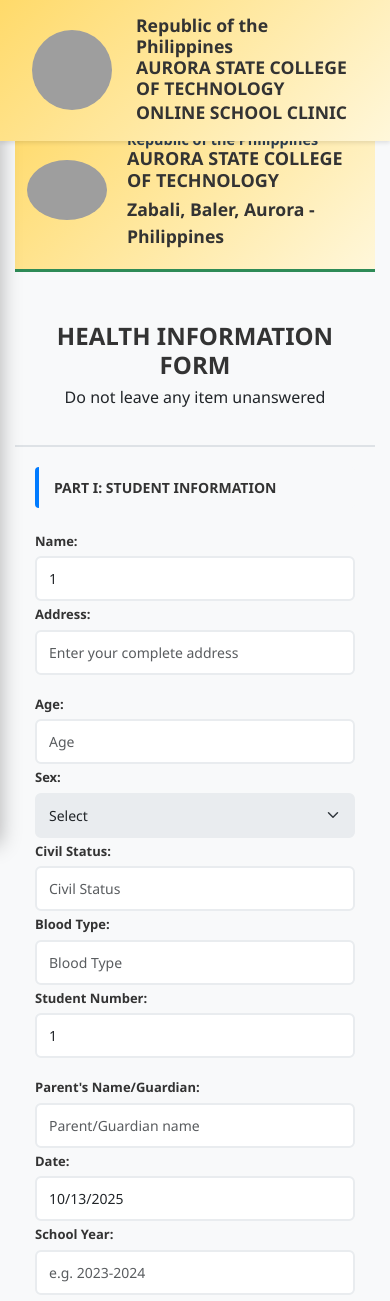
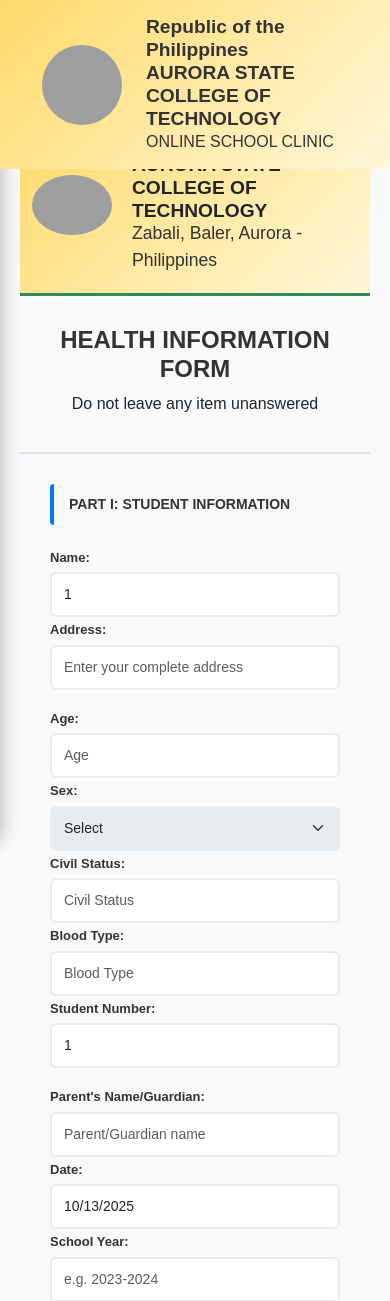
Before and after one commit to M-SudoX/Ascot-School-Clinic, a PHP site: page /update_profile.php in a window 390 px wide. Shown: the top 1301 px of the page. Run offline with PHP 8.4, Linux system fonts and the light colour scheme; the visitor is signed in with stand-in values (Sample User, id 1); data that the repository does not hold is empty; grey boxes are pictures that could not be loaded.

Commit message:
change the css

```diff
--- a/assets/css/update_profile.css
+++ b/assets/css/update_profile.css
@@ -1,4 +1,4 @@
-/* Update Profile Styles with Fixed, Scrollable Sidebar */
+/* === GLOBAL RESET === */
 * {
     margin: 0;
     padding: 0;
@@ -7,25 +7,20 @@
 
 body {
     background-color: #f8f9fa;
-    font-family: 'Segoe UI', Tahoma, Geneva, Verdana, sans-serif;
+    font-family: 'Poppins', sans-serif;
     overflow-x: hidden;
 }
 
-/* Prevent scroll when sidebar is open on mobile */
-body.no-scroll {
-    overflow: hidden;
-}
-
-/* Header Styles */
+/* === HEADER === */
 .header {
     background: linear-gradient(135deg, #ffda6a, #fff7da);
-    padding: 15px 20px;
-    box-shadow: 0 2px 4px rgba(0,0,0,0.1);
+    color: #fff;
+    padding: 15px 30px;
     position: fixed;
     top: 0;
     left: 0;
     width: 100%;
-    z-index: 1100;
+    z-index: 1000;
 }
 
 .logo-img {
@@ -35,188 +30,108 @@ body.no-scroll {
     border-radius: 50%;
 }
 
-.college-info h4 {
+.college-info h4, .college-info p {
+    margin: 0;
     color: #333;
-    margin: 0;
-    font-weight: bold;
-    font-size: 1.1rem;
-    line-height: 1.2;
+    font-size: 16px;
 }
 
-.college-info h3 {
-    font-size: 18px;
-    font-weight: 700;
-    color: #333;
-    margin-bottom: 2px;
-}
-
-.college-info p {
-    color: #333;
-    margin: 0;
-    font-size: 1.1em;
-    font-weight: bold;
-}
-
-/* Main Container */
+/* === MAIN CONTAINER === */
 .main-container {
     min-height: calc(100vh - 90px);
     position: relative;
     margin-top: 100px;
 }
 
-.span {
-    font-size: 10px;
-}
-
-/* Sidebar Styles */
+/* === SIDEBAR (MATCHED TO DASHBOARD) === */
 .sidebar {
     position: fixed;
-    top: 100px; /* aligns below header */
+    top: 100px;
     left: 0;
-    width: 250px;
-    height: calc(100vh - 100px); /* full height minus header */
+    width: 220;
+    height: calc(100vh - 100px);
     background-color: #f1f3f6;
     padding: 20px 0;
     border-right: 1px solid #dee2e6;
     display: flex;
     flex-direction: column;
     justify-content: space-between;
-    overflow: hidden; /* prevents sidebar scrolling */
+    overflow: hidden;
     z-index: 900;
+    border-radius: 0 15px 15px 0;
 }
 
-/* Mobile Sidebar Positioning */
-@media (max-width: 767px) {
-    .sidebar {
-        transform: translateX(-100%);
-        width: 280px;
-        height: 100vh;
-        top: 0;
-        background-color: #fff;
-        box-shadow: 0 0 20px rgba(0,0,0,0.3);
-        padding-top: 20px;
-    }
-
-    .sidebar.show {
-        transform: translateX(0);
-    }
-}
-
-/* Sidebar Close Button */
-.sidebar-close {
-    position: absolute;
-    top: 15px;
-    right: 15px;
-    z-index: 1051;
-}
-
-.sidebar-close .btn {
-    padding: 8px;
-    color: #666;
-    border: none;
-    background: transparent;
-    font-size: 1.2rem;
-}
-
-.sidebar-close .btn:hover {
-    color: #333;
-    background-color: rgba(0,0,0,0.1);
-    border-radius: 4px;
-}
-
-/* Navigation Header */
-.nav-header {
-    padding: 20px 25px 10px 25px;
-    border-bottom: 1px solid #e9ecef;
-    margin-bottom: 10px;
-}
-
-.nav-header h6 {
-    font-size: 11px;
-    font-weight: 700;
-    color: #6c757d;
-    text-transform: uppercase;
-    letter-spacing: 1px;
-    margin-bottom: 0;
-}
-
-/* Navigation */
+/* Sidebar Links */
 .nav {
     padding: 10px 0 20px 0;
 }
 
 .nav-link {
-    color: #000000;
+    color: #333;
     padding: 15px 25px;
-    border: none;
     font-weight: 500;
     text-decoration: none;
-    transition: all 0.3s ease;
-    border-left: 4px solid transparent;
     display: flex;
     align-items: center;
     font-size: 18px;
-}
-
-.nav-link:hover {
-    background-color: #f8f9fa;
-    color: #333;
-    border-left-color: #ffda6a;
-    text-decoration: none;
-}
-
-.nav-link.active {
-    font-size: 18px;
-    background-color: #f5f5f5;
-    color: #333;
-    border-left-color: #ffda6a;
-    font-weight: 600;
+    border-left: 4px solid transparent;
+    transition: all 0.3s ease;
 }
 
 .nav-link i {
     margin-right: 12px;
     width: 18px;
+    text-align: center;
     font-size: 16px;
-    text-align: center;
 }
 
-/* Nav Divider */
+.nav-link:hover {
+    background-color: #778899;
+    color: #fff;
+    border-radius: 8px;
+    font-size: 16px;
+}
+
+.nav-link.active {
+    padding: 12px 20px;
+    font-weight: 500;
+    text-decoration: none;
+    display: flex;
+    align-items: center;
+    gap: 10px;
+    font-size: 16px;
+}
+
+/* Divider */
 .nav-divider {
     height: 1px;
-    background-color: #e9ecef;
+    background-color: #dee2e6;
     margin: 15px 25px;
 }
 
 /* Logout Link */
 .logout-link {
-    color: #FF0000 !important;
-    margin-top: 10px;
+    color: #ff0000 !important;
+    font-weight: 600;
 }
 
 .logout-link:hover {
     background-color: #f8d7da !important;
     color: #721c24 !important;
-    border-left-color: #dc3545 !important;
+    border-radius: 8px;
 }
 
-/* Main Content */
+/* === MAIN CONTENT === */
 .main-content {
-    margin-left: 280px; /* ✅ same width as sidebar */
+    margin-left: 280px;
     padding: 30px;
     overflow-y: auto;
     height: calc(100vh - 100px);
+    background-color: #f8f9fa;
     transition: margin-left 0.3s ease-in-out;
 }
 
-@media (max-width: 767px) {
-    .main-content {
-        margin-left: 0;
-        padding: 15px;
-        height: auto;
-    }
-}
-
-/* Form Header */
+/* === FORM HEADER === */
 .form-header {
     background: linear-gradient(135deg, #ffda6a, #fff7de);
     padding: 20px;
@@ -233,13 +148,6 @@ body.no-scroll {
     margin-right: 20px;
 }
 
-.header-text h5 {
-    font-size: 14px;
-    font-weight: 600;
-    color: #333;
-    margin-bottom: 2px;
-}
-
 .header-text h4 {
     font-size: 18px;
     font-weight: 700;
@@ -253,7 +161,7 @@ body.no-scroll {
     margin-bottom: 0;
 }
 
-/* Form Container */
+/* === FORM CONTAINER === */
 .form-container {
     background-color: #fff;
     border-radius: 12px;
@@ -272,10 +180,10 @@ body.no-scroll {
     font-size: 24px;
     font-weight: 700;
     color: #333;
-    margin-bottom: 5px;
+    margin-top: -20px;
 }
 
-/* Form Section */
+/* === FORM SECTIONS === */
 .form-section {
     padding: 30px;
 }
@@ -291,7 +199,7 @@ body.no-scroll {
     border-radius: 4px;
 }
 
-/* Form Controls */
+/* === FORM INPUTS === */
 .form-label {
     font-weight: 600;
     color: #333;
@@ -299,7 +207,8 @@ body.no-scroll {
     margin-bottom: 5px;
 }
 
-.form-control, .form-select {
+.form-control,
+.form-select {
     border: 2px solid #e9ecef;
     border-radius: 6px;
     padding: 10px 12px;
@@ -308,12 +217,13 @@ body.no-scroll {
     background-color: #fff;
 }
 
-.form-control:focus, .form-select:focus {
+.form-control:focus,
+.form-select:focus {
     border-color: #007bff;
     box-shadow: 0 0 0 0.2rem rgba(0,123,255,0.25);
 }
 
-/* Form Actions */
+/* === FORM ACTIONS === */
 .form-actions {
     padding: 20px 30px;
     background-color: #f8f9fa;
@@ -331,7 +241,7 @@ body.no-scroll {
     transition: all 0.3s ease;
 }
 
-/* Buttons */
+/* === BUTTONS === */
 .btn-primary {
     background: linear-gradient(135deg, #007bff, #0056b3);
     border: none;
@@ -355,26 +265,7 @@ body.no-scroll {
     transform: translateY(-2px);
 }
 
-/* Sidebar Overlay (mobile) */
-.sidebar-overlay {
-    position: fixed;
-    top: 0;
-    left: 0;
-    width: 100vw;
-    height: 100vh;
-    background: rgba(0, 0, 0, 0.5);
-    z-index: 1049;
-    opacity: 0;
-    visibility: hidden;
-    transition: all 0.3s ease-in-out;
-}
-
-.sidebar-overlay.show {
-    opacity: 1;
-    visibility: visible;
-}
-
-/* Custom scrollbar for sidebar */
+/* === SCROLLBAR (Sidebar Only) === */
 .sidebar::-webkit-scrollbar {
     width: 6px;
 }
@@ -392,8 +283,28 @@ body.no-scroll {
     background: #ced4da;
 }
 
-/* Mobile specific styles */
+/* === MOBILE RESPONSIVE === */
 @media (max-width: 767px) {
+    .sidebar {
+        transform: translateX(-100%);
+        width: 280px;
+        height: 100vh;
+        top: 0;
+        background-color: #fff;
+        box-shadow: 0 0 20px rgba(0,0,0,0.3);
+        padding-top: 20px;
+    }
+
+    .sidebar.show {
+        transform: translateX(0);
+    }
+
+    .main-content {
+        margin-left: 0;
+        padding: 20px;
+        height: auto;
+    }
+
     .form-header {
         flex-direction: column;
         text-align: center;
@@ -404,12 +315,18 @@ body.no-scroll {
         margin-bottom: 10px;
     }
 
-    .form-section {
-        padding: 20px;
-    }
-
     .form-actions .btn {
         width: 100%;
         margin: 5px 0;
     }
+
 }
+.college-info h4{
+    font-size: 1.20rem;
+    font-weight: bold;
+
+}
+h3 {
+    font-size: 1.20rem;
+    font-weight: bold;
+}
--- a/index.php
+++ b/index.php
@@ -82,6 +82,6 @@ require_once 'includes/db_connect.php';
 
   <!-- Bootstrap JS Bundle (local file mula sa assets/css folder) -->
   <!-- Naglalaman ng JS code ng Bootstrap at Popper.js para gumana ang mga interactive components -->
-  <script src="assets/css/bootstrap.bundle.min.js"></script>
+  <script src="assets/js/bootstrap.bundle.min.js"></script>
 </body>
 </html>
--- a/student_dashboard.php
+++ b/student_dashboard.php
@@ -59,7 +59,7 @@ if (!$student_info) {
                 </div>
                 <div class="col">
                     <div class="college-info">
-                        <h5>Republic of the Philippines</h5>
+                        <h4>Republic of the Philippines</h4>
                         <h4>AURORA STATE COLLEGE OF TECHNOLOGY</h4>
                         <p>ONLINE SCHOOL CLINIC</p>  <!-- SYSTEM TITLE -->
                     </div>
@@ -111,7 +111,7 @@ if (!$student_info) {
                     <!-- STUDENT INFORMATION CARD -->
                     <div class="col-lg-6">
                         <div class="info-card fade-in">
-                            <h5>Student Information</h5>
+                            <h4>Student Information</h4>
 
                             <!-- DISPLAY STUDENT FULL NAME -->
                             <div class="info-row">
@@ -180,8 +180,8 @@ if (!$student_info) {
                                     </div>
                                 <?php endfor; ?>
                             </div>
-
                             <!-- NEXT APPOINTMENT SECTION -->
+                             <br>
                             <div class="next-appointment">
                                 <h6>Next Upcoming Appointment</h6>
                                 <div class="appointment-date">No upcoming appointments</div>  <!-- DEFAULT MESSAGE -->
--- a/update_profile.php
+++ b/update_profile.php
@@ -232,14 +232,15 @@ $display_fullname = $student_info['fullname'] ?? ($user_info['fullname'] ?? $stu
     }
     .form-header-with-logo .college-info h4 {
         margin: 0;
-        color: #2c3e50;
+        color: #333;
         font-weight: bold;
     }
     .form-header-with-logo .college-info p {
         margin: 5px 0 0 0;
         color: #333;
-        font-weight: bold;
+        font-weight: normal;
         font-size: 1.1em;
+        margin-top: -10px;
     }
     @media (max-width: 768px) {
         .form-header-with-logo .logo-img {
```
Also changed, not shown: assets/css/student_dashboard.css (+19 -10 lines).
